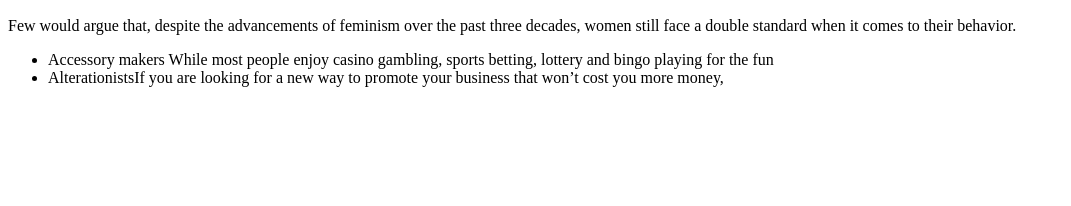
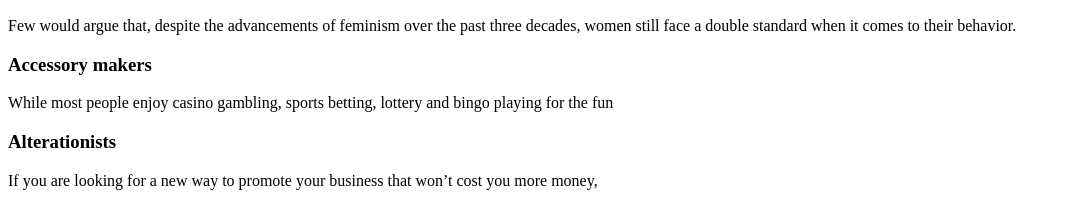
Before and after one commit to ibuizle/blended-html-css, a plain HTML site: page index.html in a window 1280 px wide. Shown: the part 2248-2454 px from the top of the page, without its empty margins (0-1071 px from the left). Before the commit the page ends 2351 px from the top, so only its background shows below. Drawn offline with Linux system fonts and the light colour scheme.

Commit message:
Update index.html

```diff
--- a/index.html
+++ b/index.html
@@ -97,12 +97,10 @@
         <h2>Optimisation for Collaborative</h2>
         <p>Few would argue that, despite the advancements of feminism over the past three decades, women still face a double
         standard when it comes to their behavior.</p>
-        <ul>
-            <li><a>Accessory makers While most people enjoy casino gambling, sports betting, lottery and bingo playing for the fun</a></li>
-            <li><a>AlterationistsIf you are looking for a new way to promote your business that won’t cost you more money, </a></li>
-
-        </ul>
-
+        <h3>Accessory makers</h3>
+        <p>While most people enjoy casino gambling, sports betting, lottery and bingo playing for the fun</p>
+        <h3>Alterationists</h3>
+        <p>If you are looking for a new way to promote your business that won’t cost you more money,</p>
 
 
 
```
